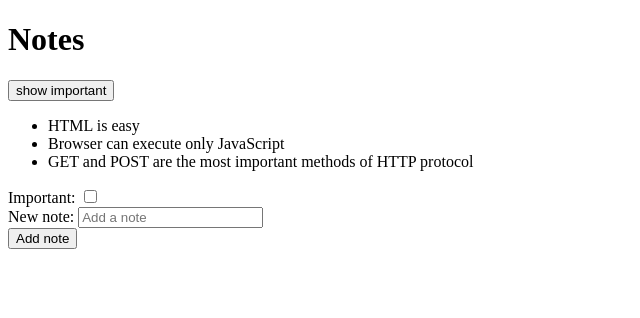
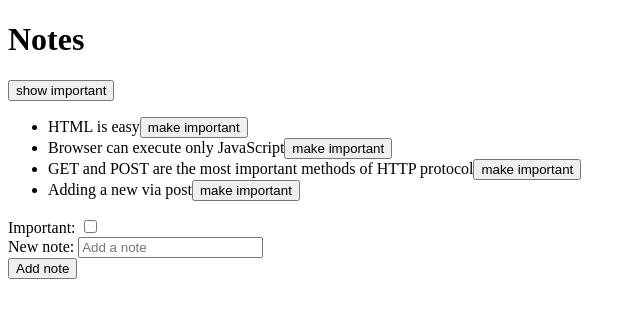
Before and after one commit to grantwforsythe/fullstackopen, a React (Create React App) app in the folder part2/notes/: page / in a window 1280 px wide. Shown: the top 318 px of the page, without its empty margins (0-640 px from the left). Built offline with nearby package versions, Linux system fonts and the light colour scheme; data requests are answered from the project's data file.

Commit message:
Add toggleImportanceOf and update addNote

```diff
--- a/part2/notes/db.json
+++ b/part2/notes/db.json
@@ -1,19 +1,24 @@
 {
   "notes": [
     {
-      "id": 1,
       "content": "HTML is easy",
-      "important": true
+      "important": true,
+      "id": 1
     },
     {
-      "id": 2,
       "content": "Browser can execute only JavaScript",
-      "important": false
+      "important": false,
+      "id": 2
     },
     {
-      "id": 3,
       "content": "GET and POST are the most important methods of HTTP protocol",
-      "important": true
+      "important": true,
+      "id": 3
+    },
+    {
+      "content": "Adding a new via post",
+      "important": true,
+      "id": 4
     }
   ]
 }
--- a/part2/notes/src/App.js
+++ b/part2/notes/src/App.js
@@ -1,7 +1,7 @@
 import axios from 'axios';
 import { useEffect, useState } from 'react'
 
-import Notes from './components/Notes';
+import Note from './components/Note';
 import NoteForm from './components/NoteForm';
 
 const App = () => {
@@ -23,19 +23,37 @@
     ? notes
     : notes.filter(note => note.important);
 
+  const toggleImportanceOf = (id) => {
+    const url = `http://localhost:3001/notes/${id}`;
+    // IMPORTANT: You never want to mutate the state of a component directly
+    // Important: This is not a copy of the note, but a reference to the actual note in memory
+    const note = notes.find(n => n.id === id);
+    const changedNode = { ...note, important: !note.important };
+
+    axios
+      .put(url, changedNode)
+      .then(response => {
+        // Only update the note with the same id
+        setNotes(notes.map(n => n.id !== id ? n : response.data));
+      });
+  };
+
   const addNote = (event) => {
     // The default action belonging to the event will not occur
     // i.e., The submit button of the form will not be submitted which would cause the page to reload
     event.preventDefault();
 
     const note = {
-      id: notes.length + 1,
       content: newNote,
       important: isImportant,
     };
 
-    setNotes(notes.concat(note));
-    setNewNote('');
+    axios
+      .post('http://localhost:3001/notes', note)
+      .then(response => {
+        setNotes(notes.concat(response.data));
+        setNewNote('');
+      });
   };
 
   // Syncs the changes made to the input with the component's state
@@ -58,7 +76,15 @@
           show {showAll ? 'important' : 'all'}
         </button>
       </div>
-      <Notes notesToShow={notesToShow} />
+      <ul>
+        {notesToShow.map(note =>
+          <Note
+            key={note.id}
+            note={note}
+            toggleImportance={() => toggleImportanceOf(note.id)}
+          />
+        )}
+      </ul>
       <NoteForm
         addNote={addNote}
         isImportant={isImportant}
--- a/part2/notes/src/components/Note.js
+++ b/part2/notes/src/components/Note.js
@@ -1,6 +1,13 @@
-const Note = ({ note }) => {
+const Note = ({ note, toggleImportance }) => {
+  const label = note.toggleImportance
+    ? 'make not important'
+    : 'make important';
+
   return (
-    <li>{note.content}</li>
+    <li>
+      {note.content}
+      <button onClick={toggleImportance}>{label}</button>
+    </li>
   );
 }
 
--- a/part2/notes/src/components/Notes.js
+++ b/part2/notes/src/components/Notes.js
@@ -5,7 +5,10 @@
     <>
       <ul>
         {notesToShow.map(note =>
-          <Note key={note.id} note={note} />
+          <Note
+            key={note.id}
+            note={note}
+          />
         )}
       </ul>
     </>
```
